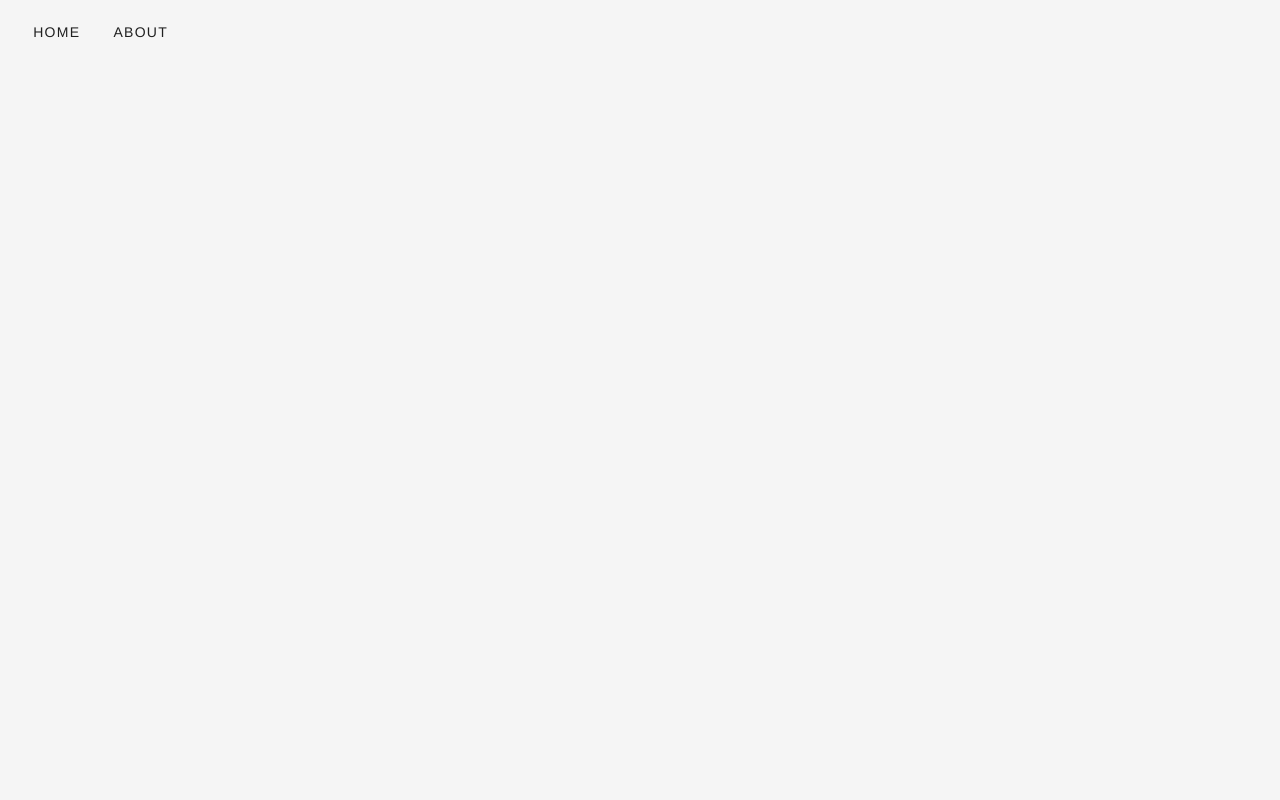
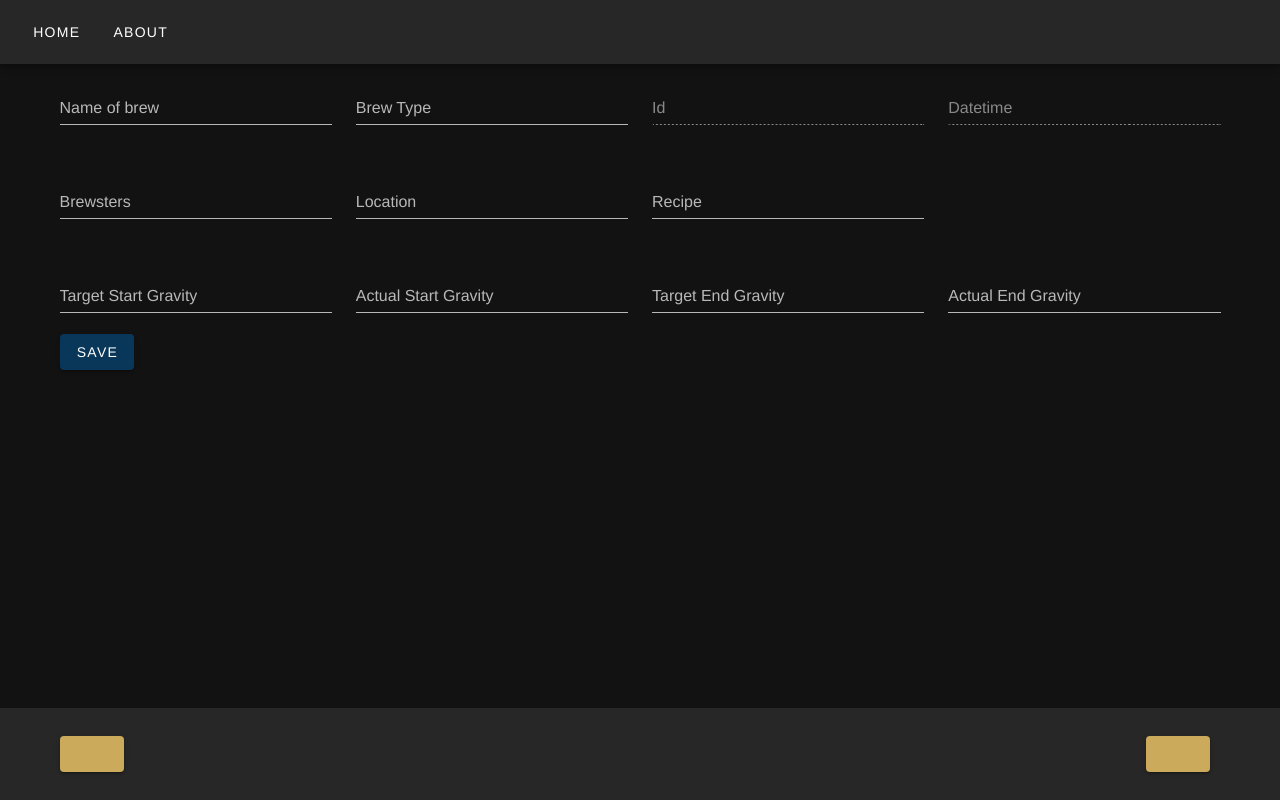
Before and after one commit to EmilMadsen/thebeerhub-ui, a Vue app: page /#/create in a window 1280 px wide. Built offline with nearby package versions, Linux system fonts and the light colour scheme; the HTML template or start-up script is replaced by a standard one.

Commit message:
added details page.

```diff
--- a/src/App.vue
+++ b/src/App.vue
@@ -1,7 +1,7 @@
 <template>
   <v-app>
 
-    <v-app-bar>
+    <v-app-bar app>
 
     <v-btn class="hidden-sm-and-down" text @click="gotoPage('home')">Home</v-btn>
     <v-btn class="hidden-sm-and-down" text>About</v-btn>
@@ -21,7 +21,11 @@
       </v-btn>
     </v-app-bar>
 
-    <router-view></router-view>
+    <v-main>
+      <router-view></router-view>
+    </v-main>
+
+    <Footer/>
 
   </v-app>
 </template>
@@ -30,6 +34,10 @@
 
 export default {
   name: 'App',
+
+  components: {
+    Footer: () => import('@/components/Footer'),
+  },
 
   methods: {
     gotoPage(name) {
--- a/src/components/BrewDetails.vue
+++ b/src/components/BrewDetails.vue
@@ -1,10 +1,65 @@
 <template>
   <v-container>
-    details
 
-    {{ id }}
+    <v-row>
 
-    {{brew}}
+      <v-col cols="12" md="3">
+        <v-text-field v-model="brew.brew_name" label="Name of brew"></v-text-field>
+      </v-col>
+
+      <v-col cols="12" md="3">
+        <v-text-field v-model="brew.brew_type" label="Brew Type"></v-text-field>
+      </v-col>
+
+      <v-col cols="12" md="3">
+        <v-text-field v-model="brew.id" disabled label="Id"></v-text-field>
+      </v-col>
+
+      <v-col cols="12" md="3">
+        <v-text-field v-model="brew.datetime" disabled label="Datetime"></v-text-field>
+      </v-col>
+
+      <v-col cols="12" md="3">
+        <v-text-field v-model="brew.brewsters" label="Brewsters"></v-text-field>
+      </v-col>
+
+      <v-col cols="12" md="3">
+        <v-text-field v-model="brew.location" label="Location"></v-text-field>
+      </v-col>
+
+      <v-col cols="12" md="3">
+        <v-text-field v-model="brew.recipe" label="Recipe"></v-text-field>
+      </v-col>
+
+    </v-row>
+
+
+
+
+    <v-row>
+
+      <v-col cols="12" md="3">
+        <v-text-field v-model.number="brew.target_start_gravity" type="number" label="Target Start Gravity"></v-text-field>
+      </v-col>
+
+      <v-col cols="12" md="3">
+        <v-text-field v-model.number="brew.actual_start_gravity" type="number" label="Actual Start Gravity"></v-text-field>
+      </v-col>
+
+      <v-col cols="12" md="3">
+        <v-text-field v-model.number="brew.target_end_gravity" type="number" label="Target End Gravity"></v-text-field>
+      </v-col>
+
+      <v-col cols="12" md="3">
+        <v-text-field v-model.number="brew.actual_end_gravity" type="number" label="Actual End Gravity"></v-text-field>
+      </v-col>
+
+    </v-row>
+
+    <v-btn color="secondary" @click="saveBrew"
+    >Save
+    </v-btn>
+
   </v-container>
 </template>
 
@@ -16,11 +71,19 @@ export default {
 
   data() {
     return {
-      brew: null
+      brew: {},
     };
   },
 
   mounted() {
+    if (this.id) {
+      this.loadBrew();
+    }
+  },
+
+  methods: {
+
+    loadBrew() {
       axios
         .get(process.env.VUE_APP_API_BREW + "/brew/" + this.id)
         .then((response) => {
@@ -31,6 +94,24 @@ export default {
           console.log(error);
         });
     },
+
+    saveBrew() {
+      axios
+        .post(process.env.VUE_APP_API_BREW + '/brew/', this.brew)
+        .then((response) => {
+          console.log(response);
+          if (!this.id) {
+            this.$router.push({path: '/details/' + response.data.id})
+          } else {
+            this.brew = response.data;
+          }
+        })
+        .catch((error) => {
+          console.log(error);
+        });
+    }
+
+  }
 };
 </script>
 
--- /dev/null
+++ b/src/components/Footer.vue
@@ -0,0 +1,53 @@
+<template>
+  <v-footer
+    class="py-4"
+    height="auto"
+  >
+    <v-container class="mx-auto">
+      <v-row>
+        <v-col cols="9">
+          <v-btn
+            v-for="(item, i) in items"
+            :key="i"
+            :href="item.href"
+            class="ml-0 mr-3"
+            color="primary"
+            square
+          >
+            <v-icon v-text="item.icon" />
+          </v-btn>
+        </v-col>
+
+        <v-spacer />
+
+        <v-col cols="1">
+          <v-btn
+                  class="mr-0"
+                  square
+                  color="primary"
+                  title="Go to top"
+                  @click="$vuetify.goTo(0)"
+          >
+            <v-icon>mdi-chevron-up</v-icon>
+          </v-btn>
+        </v-col>
+
+      </v-row>
+    </v-container>
+  </v-footer>
+</template>
+
+<script>
+  export default {
+    name: 'CoreFooter',
+
+    data: () => ({
+      items: [
+        {
+          href: '#/create',
+          icon: 'mdi-plus',
+        },
+      ],
+    }),
+  }
+</script>
--- a/src/components/Home.vue
+++ b/src/components/Home.vue
@@ -1,18 +1,22 @@
 <template>
-  <v-container class="home-main" v-if="brews.length > 0">
+  <v-container class="home-main">
     <v-row>
       <v-col cols="12">
         <Banner/>
       </v-col>
+    </v-row>
 
+    <v-row v-if="brews.length > 0">
       <feed-card
-        v-for="(brew, i) in brews"
-        :key="i"
-        :size="layout[i]"
-        :brew="brew"
-        v-on:gotobrew="gotoBrew"
+              v-for="(brew, i) in brews"
+              :key="i"
+              :size="layout[i]"
+              :brew="brew"
+              v-on:gotobrew="gotoBrew"
       />
     </v-row>
+
+
 
   </v-container>
 </template>
@@ -50,7 +54,7 @@ export default {
 
     gotoBrew(brewId) {
       console.log("opening: " + brewId)
-      this.$router.push({ name: 'details', params: {id: brewId }})
+      this.$router.push({ path: '/details/' + brewId})
 
     }
 
--- a/src/plugins/vuetify.js
+++ b/src/plugins/vuetify.js
@@ -6,12 +6,13 @@ Vue.use(Vuetify)
 
 const opts = {
     theme: {
-      themes: {
-        light: {
-          primary: '#CBAA5C',
-          secondary: '#083759',
+        dark: true,
+        themes: {
+            dark: {
+                primary: '#CBAA5C',
+                secondary: '#083759',
+            },
         },
-      },
     },
   }
 
--- a/src/router/index.js
+++ b/src/router/index.js
@@ -19,6 +19,12 @@ export default new Router({
     },
 
     {
+      path: '/create',
+      name: 'details',
+      component: BrewDetails,
+    },
+
+    {
       path: '/details/:id',
       name: 'details',
       component: BrewDetails,
```
Also changed, not shown: 1 other file (tests, documents, lock files or other folders). Lines whose indentation alone changed are shown as unchanged.
